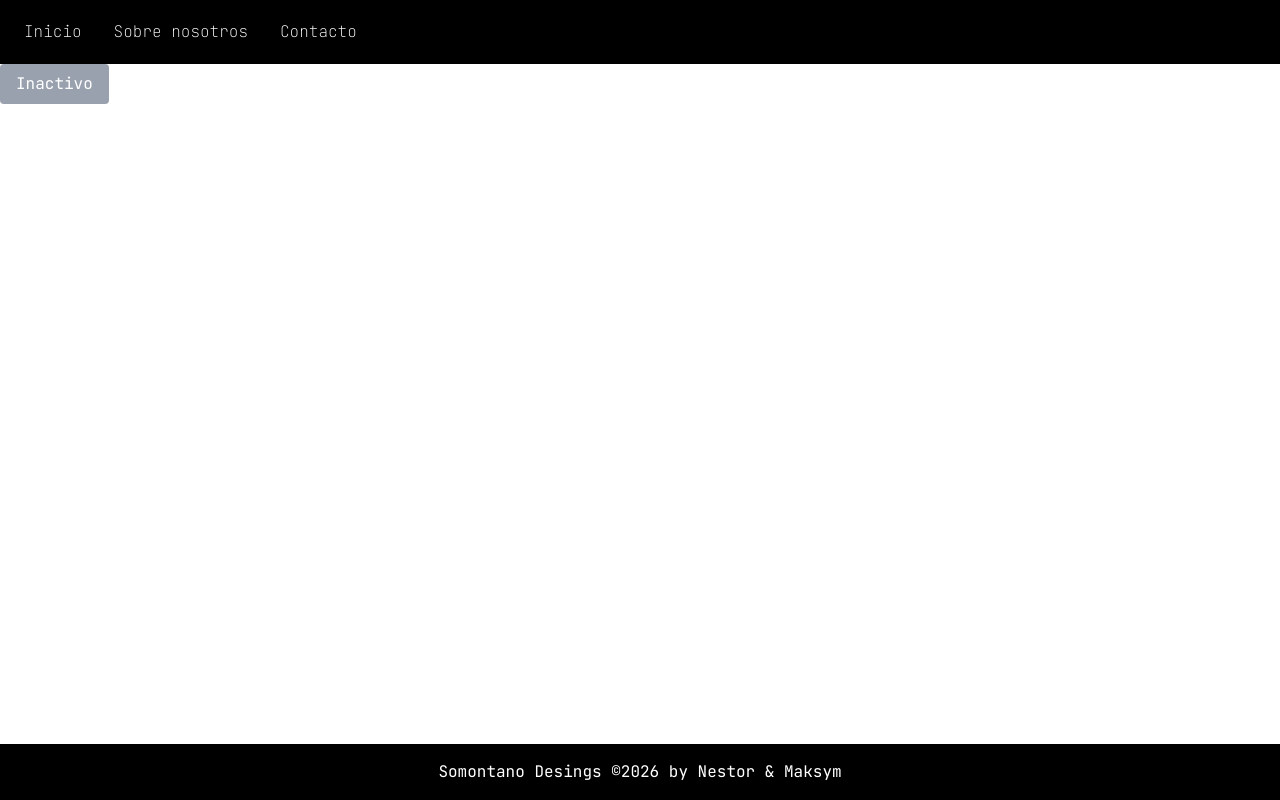
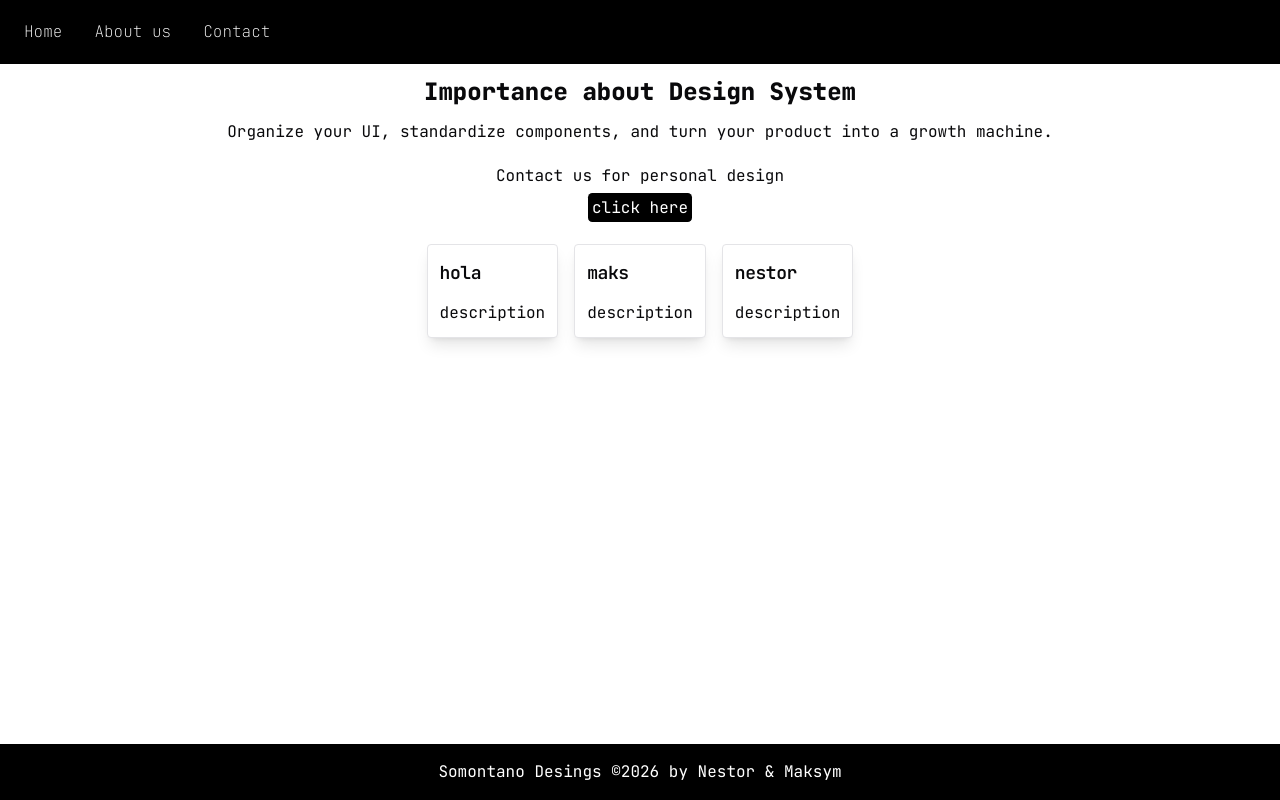
Before and after one commit to maksym292006/Practicas, a Next.js app in the folder desig-system/: page / in a window 1280 px wide. Built offline with nearby package versions, Linux system fonts and the light colour scheme.

Commit message:
añadidio  service cards  y algo mas

```diff
--- /dev/null
+++ b/desig-system/src/app/about/page.tsx
@@ -0,0 +1,3 @@
+export default function about() {
+  return <h1>About</h1>;
+}
--- /dev/null
+++ b/desig-system/src/app/contact/page.tsx
@@ -0,0 +1,3 @@
+export default function contact() {
+  return <h1>Contact form</h1>;
+}
--- a/desig-system/src/app/layout.tsx
+++ b/desig-system/src/app/layout.tsx
@@ -41,15 +41,15 @@ export default function RootLayout({
         contiene nav links dentro*/}
         <Navbar>
           <NavLink href="/" variant="hover">
-            Inicio
+            Home
           </NavLink>
 
           <NavLink href="/about" variant="hover">
-            Sobre nosotros
+            About us
           </NavLink>
 
           <NavLink href="/contact" variant="hover">
-            Contacto
+            Contact
           </NavLink>
         </Navbar>
         <main className="flex-1">{children}</main>
--- a/desig-system/src/app/page.tsx
+++ b/desig-system/src/app/page.tsx
@@ -9,12 +9,19 @@ import {
 } from "@/components/ui/card";
 // IMPORTACIONES
 import Footer from "@/components/ui/footer";
+import Hero from "@/components/ui/heroSection";
+import ServiceCard from "@/components/ui/servicecard";
+import Scard from "@/components/ui/servicecard";
 
 export default function Home() {
   return (
     <>
-      {/* boton toggle*/}
-      <BotonToggle></BotonToggle>
+      <Hero></Hero>
+      <div className=" flex flex-row gap-4 p-6 justify-center">
+        <ServiceCard title="hola" description="description"></ServiceCard>
+        <ServiceCard title="maks" description="description"></ServiceCard>
+        <ServiceCard title="nestor" description="description"></ServiceCard>
+      </div>
     </>
   );
 }
--- a/desig-system/src/components/ui/card.tsx
+++ b/desig-system/src/components/ui/card.tsx
@@ -1,12 +1,6 @@
-<<<<<<< HEAD
-import * as React from "react"
-
-import { cn } from "@/lib/utils"
-=======
 import * as React from "react";
 
 import { cn } from "@/lib/utils";
->>>>>>> maksss
 
 function Card({
   className,
@@ -19,19 +13,11 @@ function Card({
       data-size={size}
       className={cn(
         "group/card flex flex-col gap-6 overflow-hidden rounded-2xl bg-card py-6 text-sm text-card-foreground ring-1 ring-foreground/10 has-[>img:first-child]:pt-0 data-[size=sm]:gap-4 data-[size=sm]:py-4 *:[img:first-child]:rounded-t-xl *:[img:last-child]:rounded-b-xl",
-<<<<<<< HEAD
-        className
-      )}
-      {...props}
-    />
-  )
-=======
         className,
       )}
       {...props}
     />
   );
->>>>>>> maksss
 }
 
 function CardHeader({ className, ...props }: React.ComponentProps<"div">) {
@@ -40,19 +26,11 @@ function CardHeader({ className, ...props }: React.ComponentProps<"div">) {
       data-slot="card-header"
       className={cn(
         "group/card-header @container/card-header grid auto-rows-min items-start gap-2 rounded-t-xl px-6 group-data-[size=sm]/card:px-4 has-data-[slot=card-action]:grid-cols-[1fr_auto] has-data-[slot=card-description]:grid-rows-[auto_auto] [.border-b]:pb-6 group-data-[size=sm]/card:[.border-b]:pb-4",
-<<<<<<< HEAD
-        className
-      )}
-      {...props}
-    />
-  )
-=======
         className,
       )}
       {...props}
     />
   );
->>>>>>> maksss
 }
 
 function CardTitle({ className, ...props }: React.ComponentProps<"div">) {
@@ -62,11 +40,7 @@ function CardTitle({ className, ...props }: React.ComponentProps<"div">) {
       className={cn("text-base font-medium", className)}
       {...props}
     />
-<<<<<<< HEAD
-  )
-=======
   );
->>>>>>> maksss
 }
 
 function CardDescription({ className, ...props }: React.ComponentProps<"div">) {
@@ -76,11 +50,7 @@ function CardDescription({ className, ...props }: React.ComponentProps<"div">) {
       className={cn("text-sm text-muted-foreground", className)}
       {...props}
     />
-<<<<<<< HEAD
-  )
-=======
   );
->>>>>>> maksss
 }
 
 function CardAction({ className, ...props }: React.ComponentProps<"div">) {
@@ -89,19 +59,11 @@ function CardAction({ className, ...props }: React.ComponentProps<"div">) {
       data-slot="card-action"
       className={cn(
         "col-start-2 row-span-2 row-start-1 self-start justify-self-end",
-<<<<<<< HEAD
-        className
-      )}
-      {...props}
-    />
-  )
-=======
         className,
       )}
       {...props}
     />
   );
->>>>>>> maksss
 }
 
 function CardContent({ className, ...props }: React.ComponentProps<"div">) {
@@ -111,11 +73,7 @@ function CardContent({ className, ...props }: React.ComponentProps<"div">) {
       className={cn("px-6 group-data-[size=sm]/card:px-4", className)}
       {...props}
     />
-<<<<<<< HEAD
-  )
-=======
   );
->>>>>>> maksss
 }
 
 function CardFooter({ className, ...props }: React.ComponentProps<"div">) {
@@ -124,19 +82,11 @@ function CardFooter({ className, ...props }: React.ComponentProps<"div">) {
       data-slot="card-footer"
       className={cn(
         "flex items-center rounded-b-xl px-6 group-data-[size=sm]/card:px-4 [.border-t]:pt-6 group-data-[size=sm]/card:[.border-t]:pt-4",
-<<<<<<< HEAD
-        className
-      )}
-      {...props}
-    />
-  )
-=======
         className,
       )}
       {...props}
     />
   );
->>>>>>> maksss
 }
 
 export {
@@ -147,8 +97,4 @@ export {
   CardAction,
   CardDescription,
   CardContent,
-<<<<<<< HEAD
-}
-=======
 };
->>>>>>> maksss
--- /dev/null
+++ b/desig-system/src/components/ui/heroSection.tsx
@@ -0,0 +1,23 @@
+import Link from "next/link";
+
+function Hero() {
+  return (
+    <section className="flex flex-col text-center ">
+      <h1 className="font-extrabold text-2xl pt-3 pb-3">
+        Importance about Design System
+      </h1>
+      <p className="pb-5">
+        Organize your UI, standardize components, and turn your product into a
+        growth machine.
+      </p>
+
+      <p>Contact us for personal design</p>
+      <div className="mt-2">
+        <Link href="/contact" className="bg-black text-white rounded-sm p-1 ">
+          click here
+        </Link>
+      </div>
+    </section>
+  );
+}
+export default Hero;
--- a/desig-system/src/components/ui/link.tsx
+++ b/desig-system/src/components/ui/link.tsx
@@ -11,6 +11,7 @@ const linkVariants = cva("px-2 py-1 rounded", {
     },
   },
 });
+
 export function NavLink({
   href,
   children,
--- /dev/null
+++ b/desig-system/src/components/ui/servicecard.tsx
@@ -0,0 +1,27 @@
+// components/ServiceCard.tsx
+import React from "react";
+
+// 1. Definimo los atributos que se pueden usar
+interface ServiceCardProps {
+  icon?: React.ReactNode; //no es obligatorio
+  title: string;
+  description: string;
+}
+
+// 2. Recibimos los datos como parametros
+function ServiceCard({ icon, title, description }: ServiceCardProps) {
+  return (
+    <div className="bg-white max-w-sm p-3 border rounded shadow-lg transition-transform duration-300 hover:scale-105">
+      {/* 3. Si hay icono, lo muestra. Si no, no muestra nada */}
+      {icon && <div className="mb-3">{icon}</div>}
+
+      <h5 className="mb-3 text-lg font-semibold tracking-tight leading-8">
+        {title}
+      </h5>
+
+      <p className="text-body">{description}</p>
+    </div>
+  );
+}
+
+export default ServiceCard;
```
Also changed, not shown: desig-system/src/components/ui/navbar.tsx (line endings or trailing spaces).
